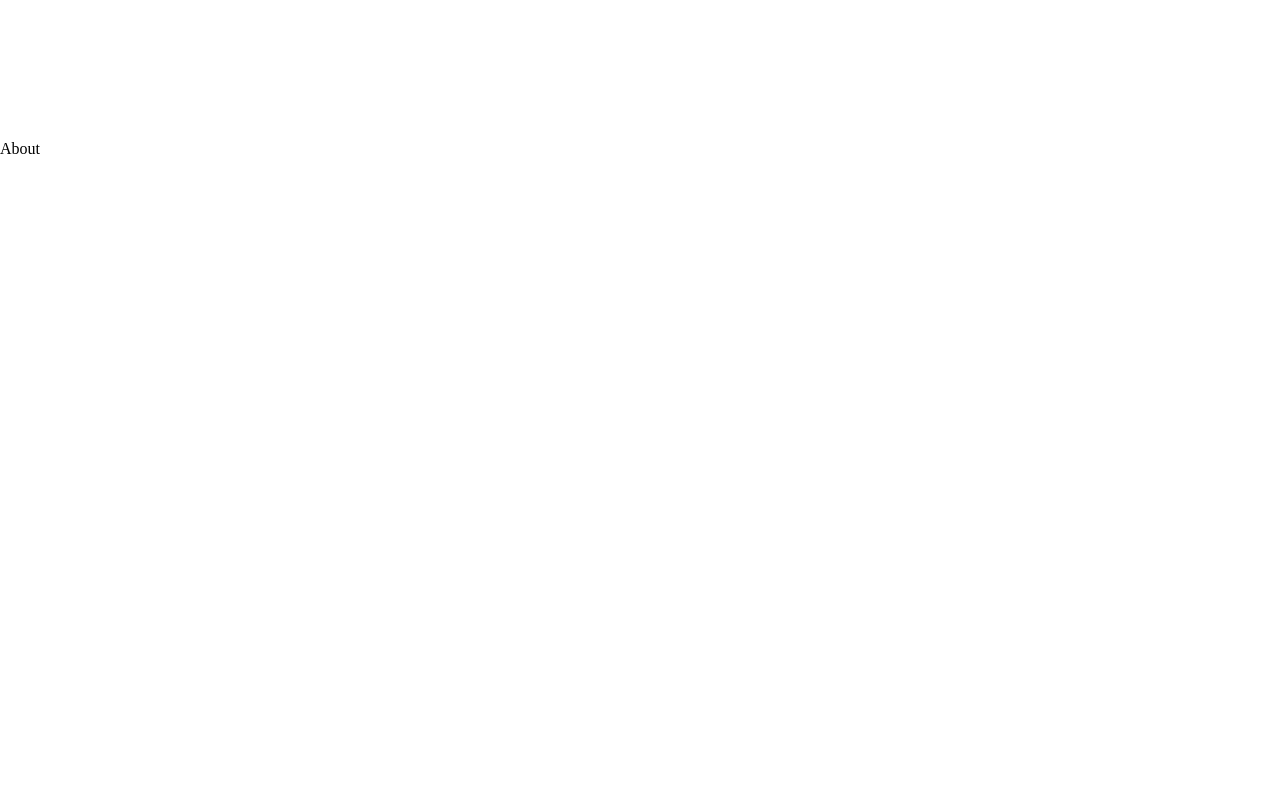
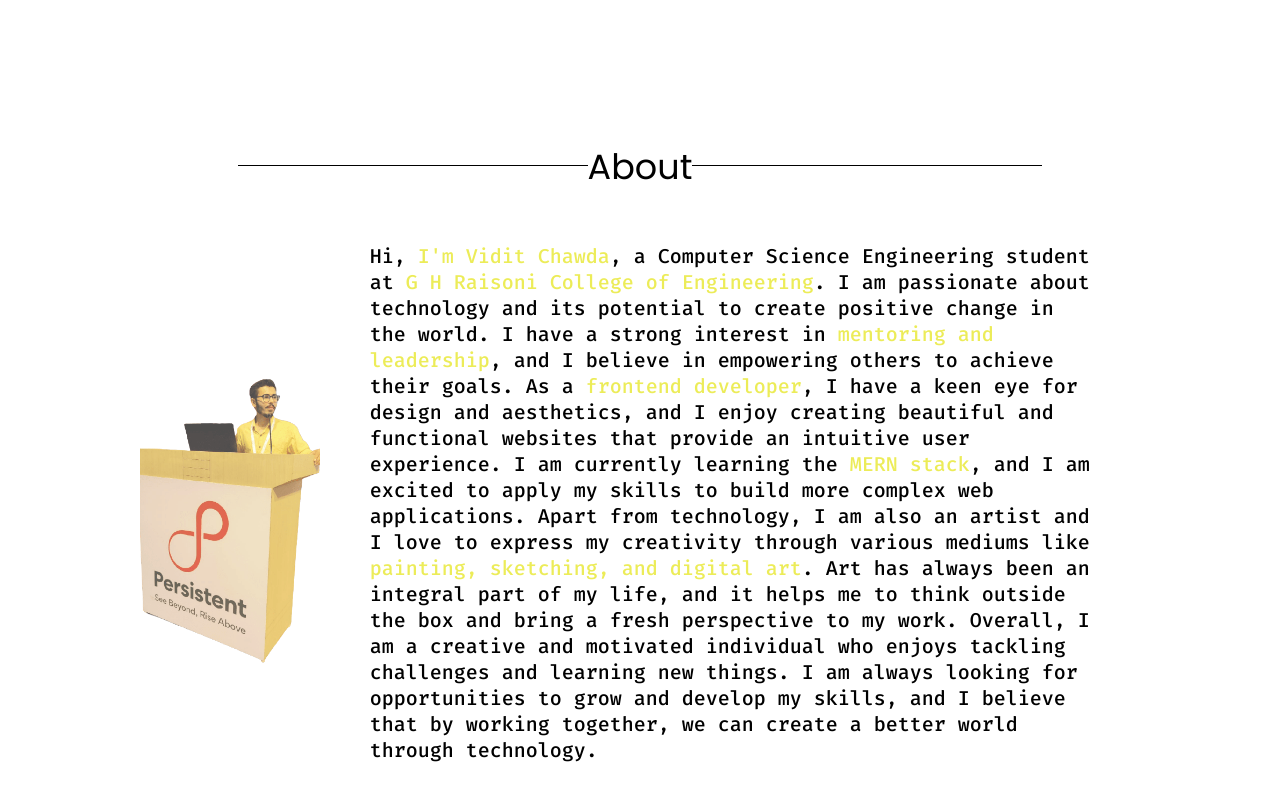
Before and after one commit to ViditChawda/portfolio-final-, a Next.js app: page / in a window 1280 px wide. Shown: the part 710-1510 px from the top of the page. Before the commit the page ends 868 px from the top, so only its background shows below. Built offline with nearby package versions, Linux system fonts and the light colour scheme.

Commit message:
about secction

```diff
--- a/src/components/Heading.jsx
+++ b/src/components/Heading.jsx
@@ -3,10 +3,10 @@ import styles from '../styles/components/Heading.module.scss'
 
 const Heading = (props) => {
   return (
-    <div className='headingMain'>
-        <div></div>
+    <div className={styles.heading}>
+        <p className={styles.line}></p>
         <p>{props.title}</p>
-        <div></div>
+        <p className={styles.line}></p>
     </div>
   )
 }
--- a/src/containers/About.jsx
+++ b/src/containers/About.jsx
@@ -1,10 +1,23 @@
 import Heading from '@/components/Heading'
 import React from 'react'
+import styles from '../styles/containers/About.module.scss'
+import Image from 'next/image'
+import myImg from '../assets/my_img.png'
 
 const About = () => {
   return (
-    <div>
-        <Heading title="About"/>
+    <div className={styles.aboutContainer}>
+      <Heading title="About" />
+      <div className={styles.aboutWrapper}>
+        <Image className={styles.aboutImage} src={myImg} alt="" />
+        <p className={styles.aboutContent}>Hi, <span>I'm Vidit Chawda</span>, a Computer Science Engineering student at <span>G H Raisoni College of Engineering</span>. I am passionate about technology and its potential to create positive change in the world. I have a strong interest in <span>mentoring and leadership</span>, and I believe in empowering others to achieve their goals.
+
+          As a <span>frontend developer</span>, I have a keen eye for design and aesthetics, and I enjoy creating beautiful and functional websites that provide an intuitive user experience. I am currently learning the <span>MERN stack</span>, and I am excited to apply my skills to build more complex web applications.
+
+          Apart from technology, I am also an artist and I love to express my creativity through various mediums like <span>painting, sketching, and digital art</span>. Art has always been an integral part of my life, and it helps me to think outside the box and bring a fresh perspective to my work.
+
+          Overall, I am a creative and motivated individual who enjoys tackling challenges and learning new things. I am always looking for opportunities to grow and develop my skills, and I believe that by working together, we can create a better world through technology.</p>
+      </div>
     </div>
   )
 }
--- a/src/styles/components/Heading.module.scss
+++ b/src/styles/components/Heading.module.scss
@@ -1,4 +1,13 @@
-.headingMain div{
-    border: 1px solid black;
-    width : 4px;
+@import url('https://fonts.googleapis.com/css2?family=Poppins:ital,wght@1,600&display=swap');
+.heading{
+    display: flex;
+    justify-content: center;
+    font-family: 'Poppins', sans-serif;
+    font-size: 35px;
 }
+
+.line{
+    width : 350px;
+    border-top: 1px solid black;
+    margin-top: 25px;
+}
--- /dev/null
+++ b/src/styles/containers/About.module.scss
@@ -0,0 +1,114 @@
+@import url('https://fonts.googleapis.com/css2?family=Fira+Code:wght@700&display=swap');
+
+.aboutContainer {
+    min-height: 100vh;
+    width: 100%;
+    // border: 2px solid black;
+    font-family: 'Fira Code', monospace;
+    ;
+    height: 100%;
+
+    .aboutWrapper {
+        display: flex;
+        // border: 1px solid red;
+        width: 1200px;
+        margin: auto;
+        width: 100%;
+        min-height: 50vh;
+        max-width: 1000px;
+
+        .aboutContent {
+            // border: 1px solid black;
+            font-size: 20px;
+            // width: 100%;
+            padding: 50px;
+
+            span {
+                color: rgb(236, 236, 88);
+            }
+        }
+
+        .aboutImage {
+            // border: 1px solid black;
+            width: 400px;
+            height: 400px;
+            margin: auto;
+            opacity: 0.7;
+        }
+    }
+}
+
+@media screen and (max-width: 1200px) {
+    .aboutContainer {
+        .aboutWrapper {
+            width: 800px;
+
+            .aboutContent {}
+
+            .aboutImage {}
+        }
+    }
+}
+
+@media screen and (max-width: 1100px) {
+    .aboutContainer {
+        .aboutWrapper {
+            flex-direction: column;
+            width: 600px;
+
+            .aboutContent {}
+
+            .aboutImage {
+                height: 350px;
+                width: 300px;
+                padding: 20px;
+            }
+        }
+    }
+}
+
+@media screen and (max-width: 750px) {
+    .aboutContainer {
+        .aboutWrapper {
+            flex-direction: column;
+            width: 500px;
+
+            .aboutContent {}
+
+            .aboutImage {
+                height: 250px;
+                width: 200px;
+                padding: 20px;
+            }
+        }
+    }
+}
+
+@media screen and (max-width: 600px) {
+    .aboutContainer {
+        .aboutWrapper {
+            flex-direction: column;
+            width: 380px;
+
+            .aboutContent {}
+
+            .aboutImage {
+                height: 290px;
+                width: 200px;
+                padding: 20px;
+            }
+        }
+    }
+}
+
+@media screen and (max-width: 550px) {
+    .aboutContainer {
+        .aboutWrapper {
+            .aboutContent {}
+
+            .aboutImage {
+
+            }
+        }
+    }
+}
```
Also changed, not shown: src/assets/my_img.png (added).
